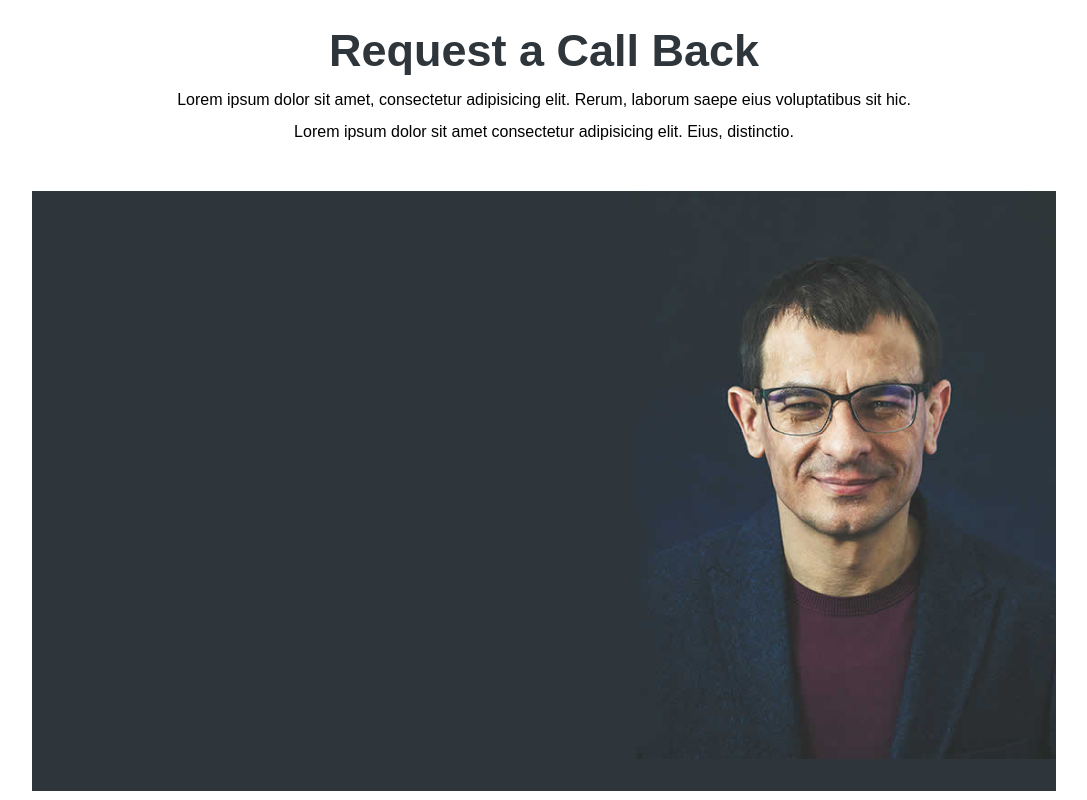
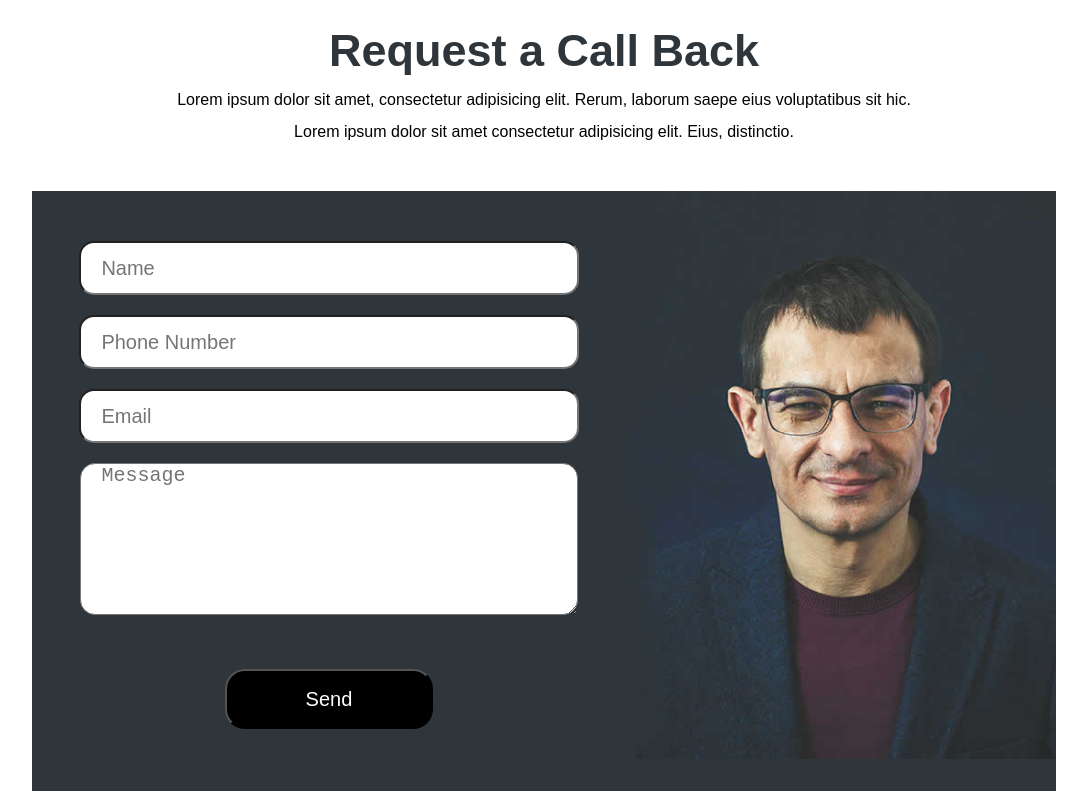
Before and after one commit to Hridoy3519/pcoint, a plain HTML site: page index.html in a window 1280 px wide. Shown: the part 2085-2885 px from the top of the page, without its empty margins (96-1183 px from the left). Drawn offline with Linux system fonts and the light colour scheme.

Commit message:
Form Created

```diff
--- a/index.html
+++ b/index.html
@@ -88,7 +88,13 @@
             </div>
 
             <div class="call">
-
+                <form action="">
+                    <input class="input" type="text" placeholder="Name">
+                    <input class="input" type="text" placeholder="Phone Number">
+                    <input class="input" type="text" placeholder="Email">
+                    <textarea class="message" placeholder="Message" cols="30" rows="10"></textarea>
+                    <button class="send">Send</button>
+                </form>
             </div>
         </div>
     </div>
--- a/style/fourth.css
+++ b/style/fourth.css
@@ -41,3 +41,50 @@
     /* background-color: blue; */
     float: left;
 }
+
+form{
+    width: 100%;
+    height: 570px;
+    padding-top: 30px;
+    /* background-color: red;  */
+}
+
+.input{
+    margin-top: 20px;
+    width: 80%;
+    height: 50px;
+    border-radius: 15px;
+    padding-left: 20px;
+    font-size: 20px;
+    outline: none;
+}
+.message{
+    margin-top: 20px;
+    width: 80%;
+    height: 150px;
+    border-radius: 15px;
+    padding-left: 20px;
+    font-size: 20px;
+    outline: none;
+}
+:placeholder-shown{
+    font-size: 20px;
+}
+
+.send{
+    margin-top: 50px;
+    background-color: black;
+    color: white;
+    border-radius: 20px;
+    width: 35%;
+    height: 60px;
+    outline: none;
+    font-size: 20px;
+    font-family: 'Poppins', sans-serif;
+    font-weight: lighter;
+}
+
+.send:hover{
+    background-color: rgb(43,204,145);
+    transition: 1s;
+}
```
